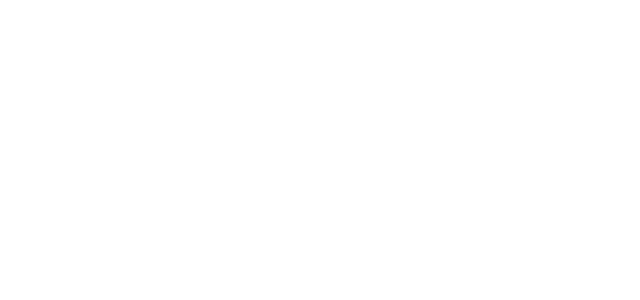
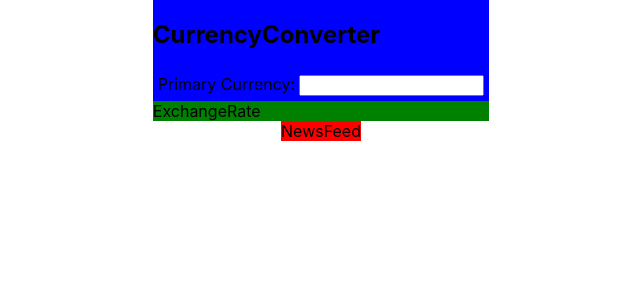
Before and after one commit to HaydenSmith25/crypto-dashboard, a React (Create React App) app: page / in a window 1280 px wide. Shown: the top 300 px of the page, without its empty margins (319-959 px from the left). Built offline with nearby package versions, Linux system fonts and the light colour scheme.

Commit message:
Exchange rate added with currency converter input

```diff
--- a/package.json
+++ b/package.json
@@ -3,6 +3,7 @@
   "version": "0.1.0",
   "private": true,
   "dependencies": {
+    "axios": "^0.25.0",
     "cra-template": "1.1.3",
     "react": "^17.0.2",
     "react-dom": "^17.0.2",
--- a/src/App.js
+++ b/src/App.js
@@ -1,11 +1,11 @@
-import newsFeed from "./Components/NewsFeed";
-import currencyConverter from "./Components/currencyConverter";
+import NewsFeed from "./Components/NewsFeed";
+import CurrencyConverter from "./Components/currencyConverter";
 
 const App = () => {
   return (
     <div className="App">
-      <newsFeed />
-      <currencyConverter />
+      <CurrencyConverter />
+      <NewsFeed />
     </div>
   );
 };
--- a/src/Components/ExchangeRate.js
+++ b/src/Components/ExchangeRate.js
@@ -1,5 +1,5 @@
-const exchangeRate = () => {
-  return <div className="exchange-rate">exchangeRate</div>;
+const ExchangeRate = () => {
+  return <div className="exchange-rate">ExchangeRate</div>;
 };
 
-export default exchangeRate;
+export default ExchangeRate;
--- a/src/Components/NewsFeed.js
+++ b/src/Components/NewsFeed.js
@@ -1,5 +1,5 @@
-const newsFeed = () => {
-  return <div className="news-feed">newsFeed</div>;
+const NewsFeed = () => {
+  return <div className="news-feed">NewsFeed</div>;
 };
 
-export default newsFeed;
+export default NewsFeed;
--- a/src/Components/currencyConverter.js
+++ b/src/Components/currencyConverter.js
@@ -1,5 +1,23 @@
-const currencyConverter = () => {
-  return <div className="currency-converter">currencyConverter</div>;
+import ExchangeRate from "./ExchangeRate";
+
+const CurrencyConverter = () => {
+  return (
+    <div className="currency-converter">
+      <h2>CurrencyConverter</h2>
+
+      <table>
+        <body>
+          <tr>
+            <td>Primary Currency:</td>
+            <td>
+              <input type="number" name="currency-amount-1" value={""} />
+            </td>
+          </tr>
+        </body>
+      </table>
+      <ExchangeRate />
+    </div>
+  );
 };
 
-export default currencyConverter;
+export default CurrencyConverter;
--- a/src/index.css
+++ b/src/index.css
@@ -24,3 +24,7 @@
 .currency-converter {
   background-color: blue;
 }
+
+.exchange-rate {
+  background-color: green;
+}
```
Also changed, not shown: 1 other file (tests, documents, lock files or other folders).
